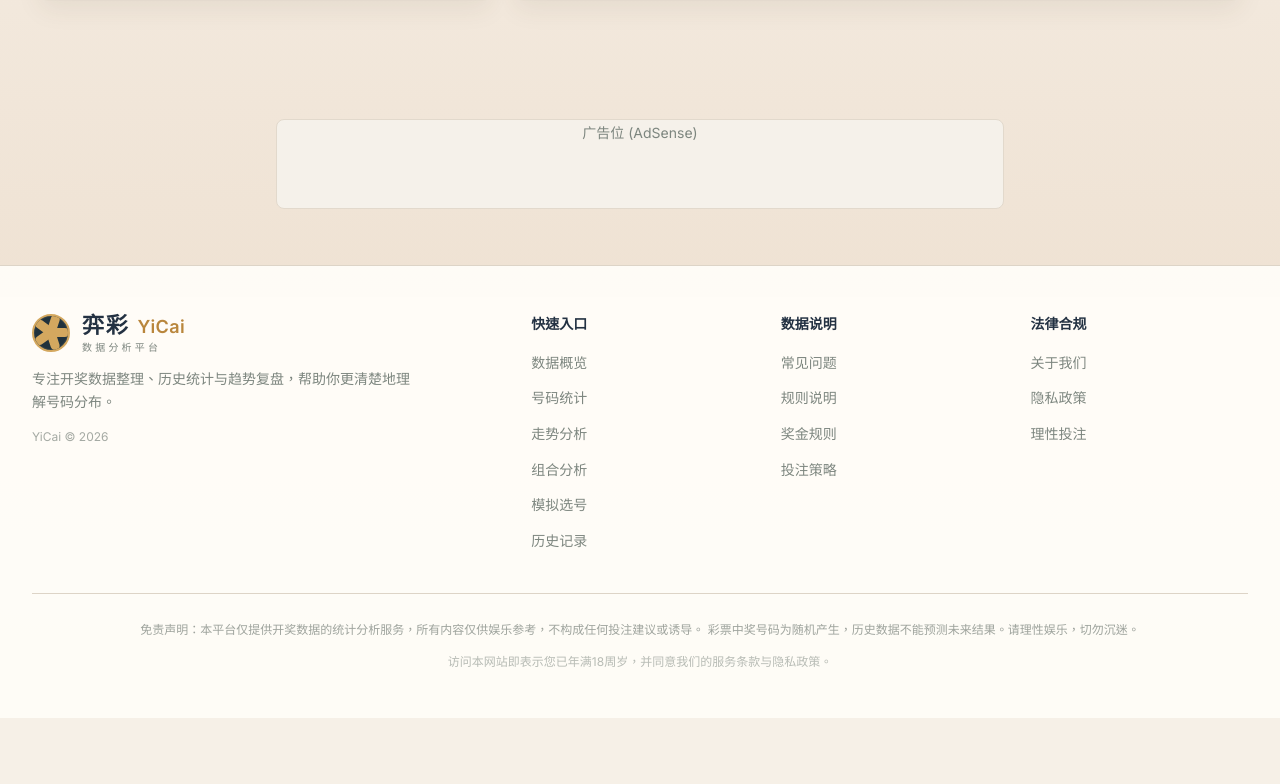
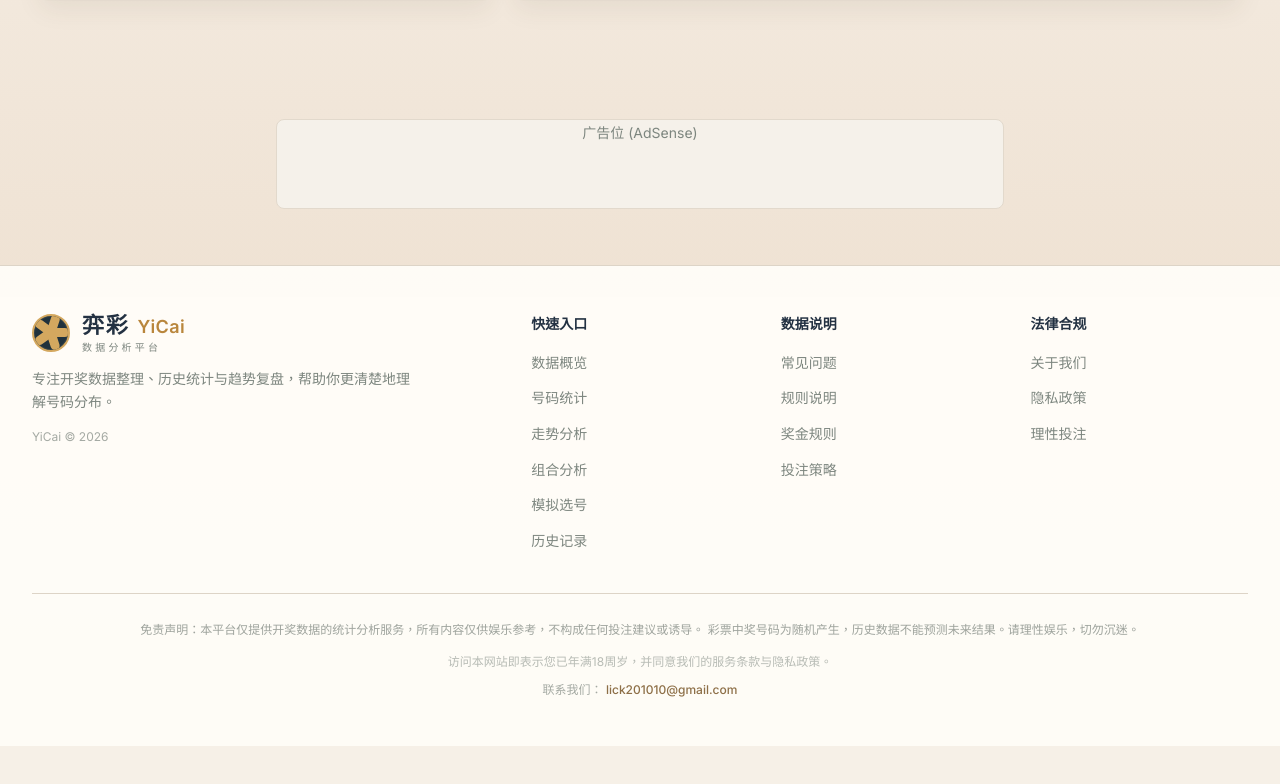
Before and after one commit to lick201010-lab/lottery-analysis, a Vue app in the folder frontend/: page / in a window 1280 px wide. Shown: the part 2103-2887 px from the top of the page. Before the commit the page ends 2863 px from the top, so only its background shows below. Built offline with nearby package versions, Linux system fonts and the light colour scheme; no server answers.

Commit message:
feat: footer 添加邮箱联系 lick201010@gmail.com

```diff
--- a/frontend/src/components/AppFooter.vue
+++ b/frontend/src/components/AppFooter.vue
@@ -80,6 +80,13 @@ const linkGroups = [
           <p class="text-xs text-[#7d867f]/55">
             访问本网站即表示您已年满18周岁，并同意我们的服务条款与隐私政策。
           </p>
+          <p class="text-xs text-[#7d867f]/70">
+            联系我们：
+            <a
+              href="mailto:lick201010@gmail.com"
+              class="font-medium text-[#8d6f47] hover:text-[#6f5737] underline-offset-2 hover:underline"
+            >lick201010@gmail.com</a>
+          </p>
         </div>
       </div>
     </div>
```
